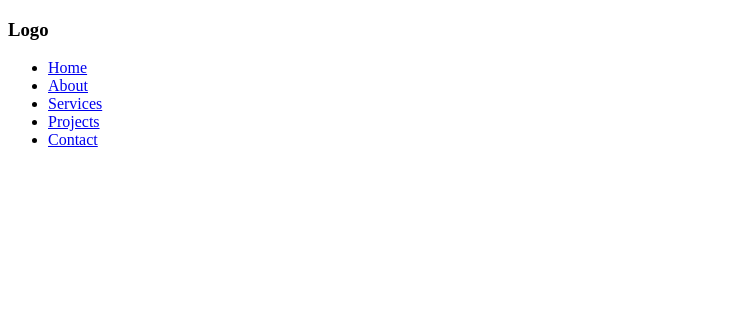
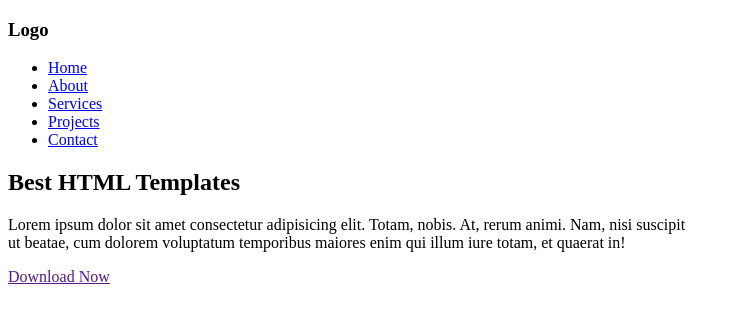
Before and after one commit to mwhelehan/Basic_Landing_Page_Using_HTML_CSS, a plain HTML site: page index.html in a window 1280 px wide. Shown: the whole page, without its empty margins (0-740 px from the left). Drawn offline with Linux system fonts and the light colour scheme.

Commit message:
Added Download Button Link

```diff
--- a/index.html
+++ b/index.html
@@ -21,6 +21,14 @@
                 </ul>
             </nav>
             <div class="article">
+                <h1>Best HTML Templates</h1>
+                <p>Lorem ipsum dolor sit amet consectetur adipisicing elit. Totam, nobis. At, rerum animi. Nam, nisi
+                    suscipit <br> ut beatae, cum dolorem voluptatum temporibus maiores enim qui illum iure totam, et
+                    quaerat
+                    in!
+
+                </p>
+                <a href="" class="btn">Download Now</a>
 
             </div>
         </div>
```
